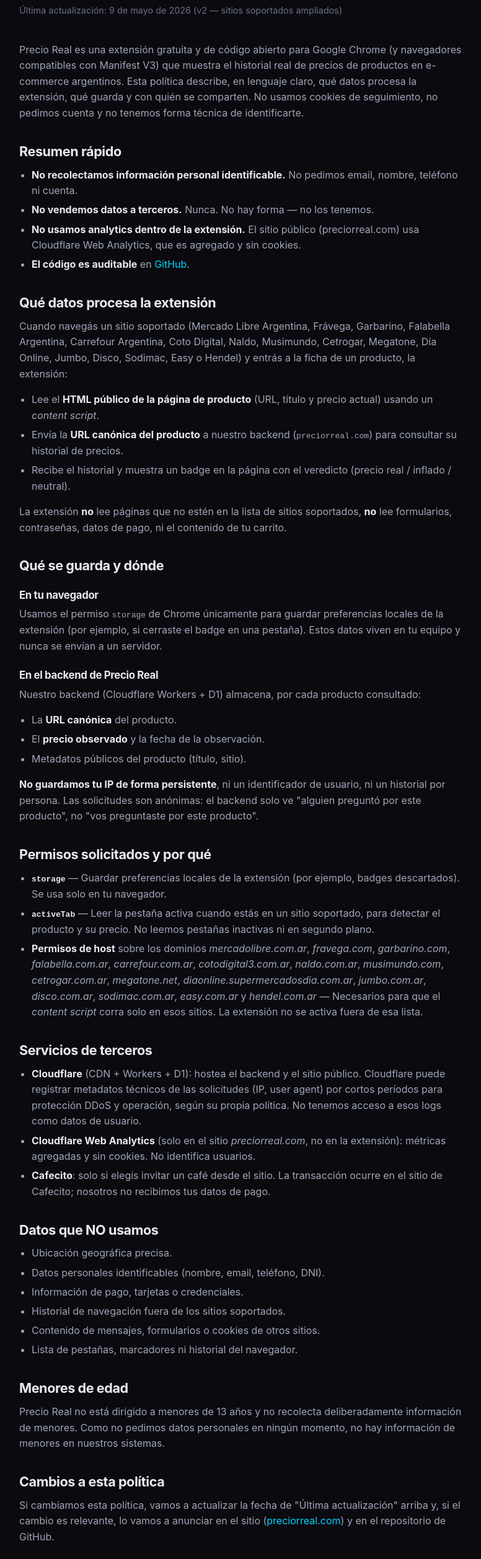
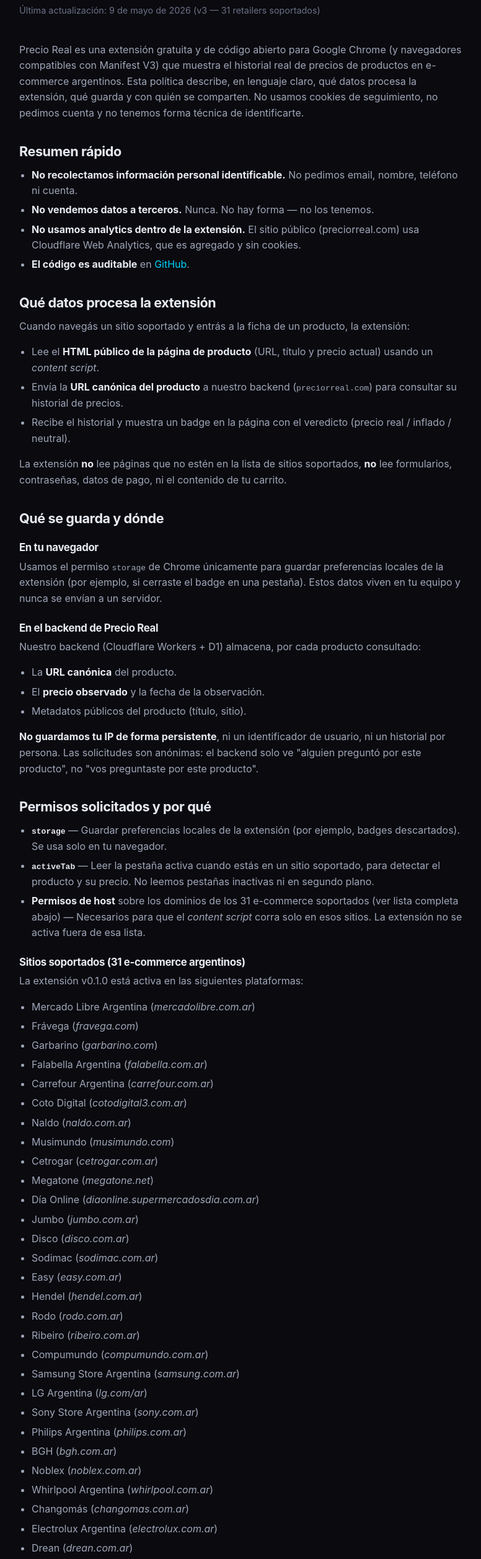
Before and after one commit to larancibia/precio-real, a browser extension: page landing/privacidad.html in a window 1280 px wide. Shown: the part 275-2790 px from the top of the page at 62% size, without its empty margins (249-1025 px from the left). Drawn offline with Linux system fonts and the light colour scheme.

Commit message:
landing + docs + extension: sync 31 retailers across privacy, CWS listing & selectors (ciclo 1595)
- privacidad.html: actualiza a v3 — lista completa de 31 retailers con sección dedicada; elimina enumeración inline obsoleta de 16
- CHROME-WEB-STORE-LISTING.md: actualiza conteo 16→31, short summary y lista de host permissions con los 15 retailers nuevos
- retailers.js: agrega selectores Hot Sale 2025 para ML (ui-pdp-price__offer-price), Frávega (pdp-price-value, best-price) y Garbarino (pdp-selling-price, PriceBadge)
- helpers.js: excluye hot-sale/cyber/black-friday de urlLooksLikeListing para no bloquear badges en PDPs de campaña; agrega override por microdata de producto

```diff
--- a/landing/privacidad.html
+++ b/landing/privacidad.html
@@ -94,7 +94,8 @@
     },
     "datePublished": "2026-04-15",
     "dateModified": "2026-05-09",
-    "lastReviewed": "2026-05-09"
+    "lastReviewed": "2026-05-09",
+    "version": "3"
   }
   </script>
   <style>
@@ -125,7 +126,7 @@
 
   <main class="legal">
     <h1>Política de privacidad</h1>
-    <p class="legal__meta">Última actualización: 9 de mayo de 2026 (v2 — sitios soportados ampliados)</p>
+    <p class="legal__meta">Última actualización: 9 de mayo de 2026 (v3 — 31 retailers soportados)</p>
 
     <p>
       Precio Real es una extensión gratuita y de código abierto para Google Chrome
@@ -146,10 +147,7 @@
 
     <h2>Qué datos procesa la extensión</h2>
     <p>
-      Cuando navegás un sitio soportado (Mercado Libre Argentina, Frávega, Garbarino,
-      Falabella Argentina, Carrefour Argentina, Coto Digital, Naldo, Musimundo,
-      Cetrogar, Megatone, Día Online, Jumbo, Disco, Sodimac, Easy o Hendel) y entrás
-      a la ficha de un producto, la extensión:
+      Cuando navegás un sitio soportado y entrás a la ficha de un producto, la extensión:
     </p>
     <ul>
       <li>Lee el <strong>HTML público de la página de producto</strong> (URL, título y precio actual) usando un <em>content script</em>.</li>
@@ -187,7 +185,43 @@
     <ul>
       <li><strong><code>storage</code></strong> — Guardar preferencias locales de la extensión (por ejemplo, badges descartados). Se usa solo en tu navegador.</li>
       <li><strong><code>activeTab</code></strong> — Leer la pestaña activa cuando estás en un sitio soportado, para detectar el producto y su precio. No leemos pestañas inactivas ni en segundo plano.</li>
-      <li><strong>Permisos de host</strong> sobre los dominios <em>mercadolibre.com.ar</em>, <em>fravega.com</em>, <em>garbarino.com</em>, <em>falabella.com.ar</em>, <em>carrefour.com.ar</em>, <em>cotodigital3.com.ar</em>, <em>naldo.com.ar</em>, <em>musimundo.com</em>, <em>cetrogar.com.ar</em>, <em>megatone.net</em>, <em>diaonline.supermercadosdia.com.ar</em>, <em>jumbo.com.ar</em>, <em>disco.com.ar</em>, <em>sodimac.com.ar</em>, <em>easy.com.ar</em> y <em>hendel.com.ar</em> — Necesarios para que el <em>content script</em> corra solo en esos sitios. La extensión no se activa fuera de esa lista.</li>
+      <li><strong>Permisos de host</strong> sobre los dominios de los 31 e-commerce soportados (ver lista completa abajo) — Necesarios para que el <em>content script</em> corra solo en esos sitios. La extensión no se activa fuera de esa lista.</li>
+    </ul>
+
+    <h3>Sitios soportados (31 e-commerce argentinos)</h3>
+    <p>La extensión v0.1.0 está activa en las siguientes plataformas:</p>
+    <ul>
+      <li>Mercado Libre Argentina (<em>mercadolibre.com.ar</em>)</li>
+      <li>Frávega (<em>fravega.com</em>)</li>
+      <li>Garbarino (<em>garbarino.com</em>)</li>
+      <li>Falabella Argentina (<em>falabella.com.ar</em>)</li>
+      <li>Carrefour Argentina (<em>carrefour.com.ar</em>)</li>
+      <li>Coto Digital (<em>cotodigital3.com.ar</em>)</li>
+      <li>Naldo (<em>naldo.com.ar</em>)</li>
+      <li>Musimundo (<em>musimundo.com</em>)</li>
+      <li>Cetrogar (<em>cetrogar.com.ar</em>)</li>
+      <li>Megatone (<em>megatone.net</em>)</li>
+      <li>Día Online (<em>diaonline.supermercadosdia.com.ar</em>)</li>
+      <li>Jumbo (<em>jumbo.com.ar</em>)</li>
+      <li>Disco (<em>disco.com.ar</em>)</li>
+      <li>Sodimac (<em>sodimac.com.ar</em>)</li>
+      <li>Easy (<em>easy.com.ar</em>)</li>
+      <li>Hendel (<em>hendel.com.ar</em>)</li>
+      <li>Rodo (<em>rodo.com.ar</em>)</li>
+      <li>Ribeiro (<em>ribeiro.com.ar</em>)</li>
+      <li>Compumundo (<em>compumundo.com.ar</em>)</li>
+      <li>Samsung Store Argentina (<em>samsung.com.ar</em>)</li>
+      <li>LG Argentina (<em>lg.com/ar</em>)</li>
+      <li>Sony Store Argentina (<em>sony.com.ar</em>)</li>
+      <li>Philips Argentina (<em>philips.com.ar</em>)</li>
+      <li>BGH (<em>bgh.com.ar</em>)</li>
+      <li>Noblex (<em>noblex.com.ar</em>)</li>
+      <li>Whirlpool Argentina (<em>whirlpool.com.ar</em>)</li>
+      <li>Changomás (<em>changomas.com.ar</em>)</li>
+      <li>Electrolux Argentina (<em>electrolux.com.ar</em>)</li>
+      <li>Drean (<em>drean.com.ar</em>)</li>
+      <li>Motorola Store Argentina (<em>motorola.com.ar</em>)</li>
+      <li>Todomodo (<em>todomodo.com.ar</em>)</li>
     </ul>
 
     <h2>Servicios de terceros</h2>
```
Also changed, not shown: docs/CHROME-WEB-STORE-LISTING.md (+19 -4 lines), extension/utils/helpers.js (+20 -2 lines), extension/utils/retailers.js (+20 -0 lines).
